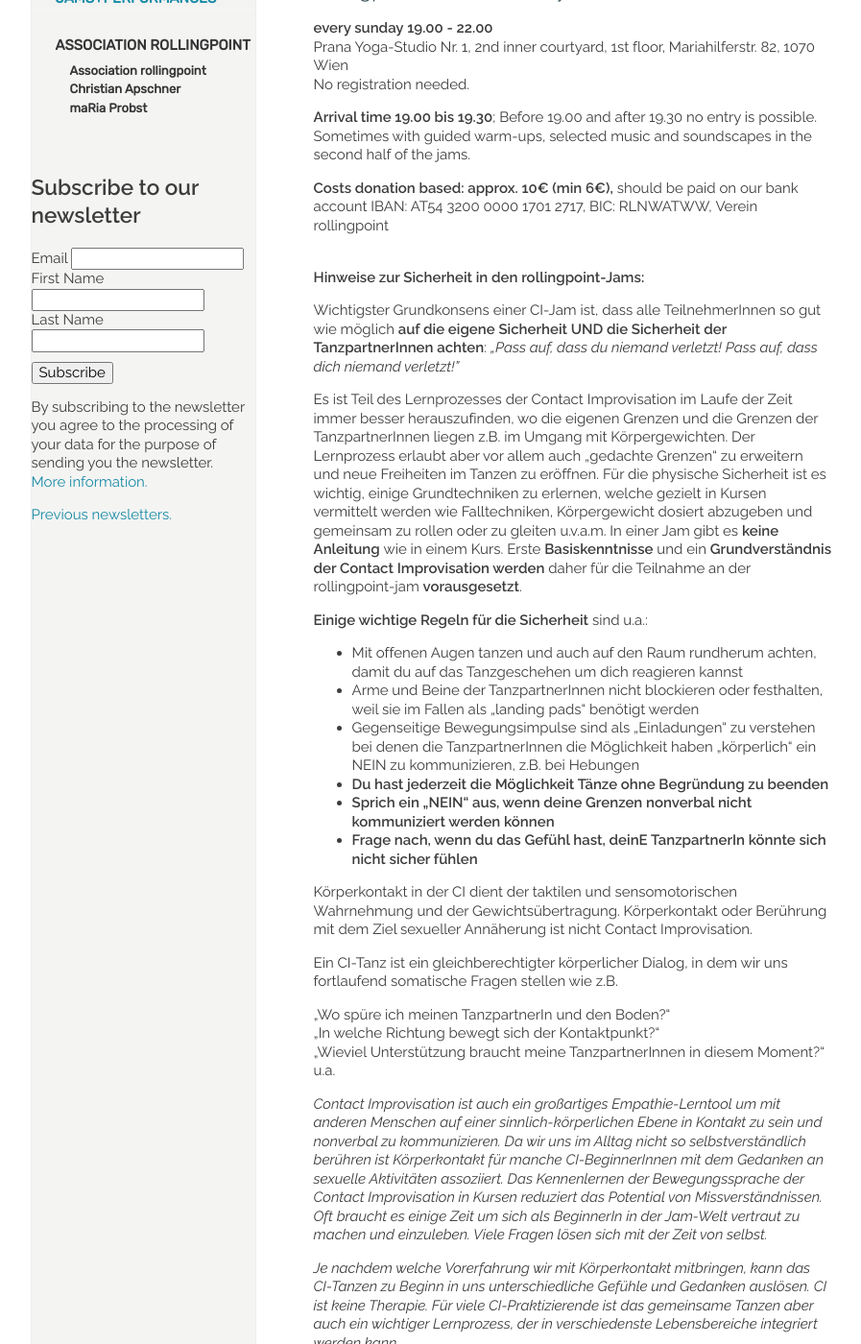
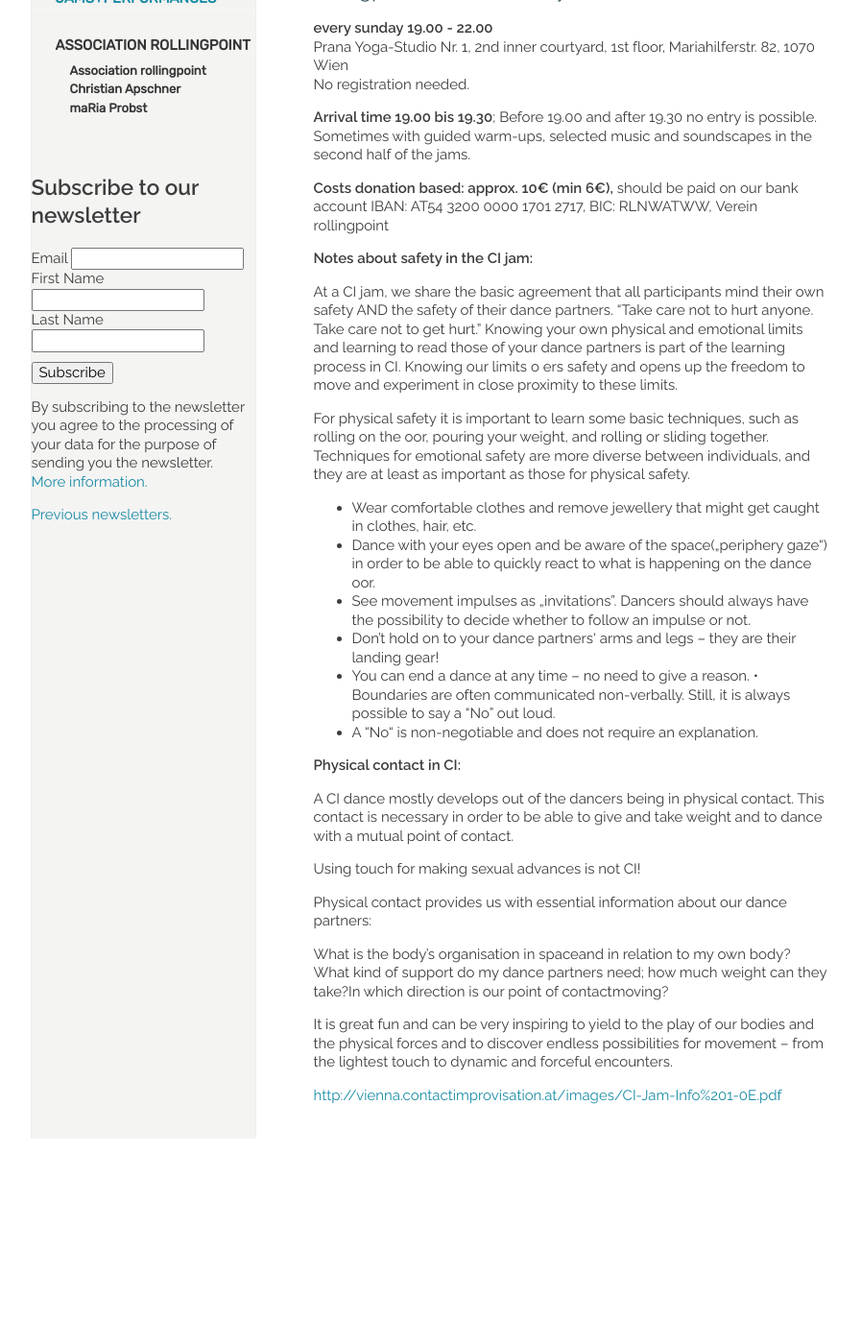
Before and after one commit to manulari/rollingpointat, a Jekyll site: the page built from _pages_en/en-jams.md, in a window 1280 px wide and 1400 px high, scrolled down 454 px. Shown: the whole window at 96% size, without its empty margins (152-1049 px from the left). Built offline with Jekyll 4.4.1, drawn with Linux system fonts in a browser that asks for light colours; comment, search, counter and statistics services are not loaded; after the commit the page ends 1640 px from its top, so only the background shows below that; some of the changed text lies outside the part shown.

Commit message:
Update page (en) “en-jams”

```diff
--- a/_pages_en/en-jams.md
+++ b/_pages_en/en-jams.md
@@ -25,32 +25,30 @@ Sometimes with guided warm-ups, selected music and soundscapes in the second hal
 
 **Costs donation based: approx. 10€ (min 6€),** should be paid on our bank account IBAN: AT54 3200 0000 1701 2717, BIC: RLNWATWW, Verein rollingpoint
 
-\
-**Hinweise zur Sicherheit in den rollingpoint-Jams:**
+**Notes about safety in the CI jam:**
 
-Wichtigster Grundkonsens einer CI-Jam ist, dass alle TeilnehmerInnen so gut wie möglich **auf die eigene Sicherheit UND die Sicherheit der TanzpartnerInnen achten**: *„Pass auf, dass du niemand verletzt! Pass auf, dass dich niemand verletzt!”*
+At a CI jam, we share the basic agreement that all participants mind their own safety AND the safety of their dance partners. “Take care not to hurt anyone. Take care not to get hurt.” Knowing your own physical and emotional limits and learning to read those of your dance partners is part of the learning process in CI. Knowing our limits o ers safety and opens up the freedom to move and experiment in close proximity to these limits.
 
-Es ist Teil des Lernprozesses der Contact Improvisation im Laufe der Zeit immer besser herauszufinden, wo die eigenen Grenzen und die Grenzen der TanzpartnerInnen liegen z.B. im Umgang mit Körpergewichten. Der Lernprozess erlaubt aber vor allem auch „gedachte Grenzen“ zu erweitern und neue Freiheiten im Tanzen zu eröffnen. Für die physische Sicherheit ist es wichtig, einige Grundtechniken zu erlernen, welche gezielt in Kursen vermittelt werden wie Falltechniken, Körpergewicht dosiert abzugeben und gemeinsam zu rollen oder zu gleiten u.v.a.m. In einer Jam gibt es **keine Anleitung** wie in einem Kurs. Erste **Basiskenntnisse** und ein **Grundverständnis der Contact Improvisation werden** daher für die Teilnahme an der rollingpoint-jam **vorausgesetzt**.
+For physical safety it is important to learn some basic techniques, such as rolling on the oor, pouring your weight, and rolling or sliding together. Techniques for emotional safety are more diverse between individuals, and they are at least as important as those for physical safety.
 
-**Einige wichtige Regeln für die Sicherheit** sind u.a.:
+* Wear comfortable clothes and remove jewellery that might get caught in clothes, hair, etc.
+* Dance with your eyes open and be aware of the space(„periphery gaze“) in order to be able to quickly react to what is happening on the dance oor.
+* See movement impulses as „invitations”. Dancers should always have the possibility to decide whether to follow an impulse or not.
+* Don’t hold on to your dance partners‘ arms and legs – they are their landing gear!
+* You can end a dance at any time – no need to give a reason. • Boundaries are often communicated non-verbally. Still, it is always possible to say a “No” out loud.
+* A “No“ is non-negotiable and does not require an explanation.
 
-* Mit offenen Augen tanzen und auch auf den Raum rundherum achten, damit du auf das Tanzgeschehen um dich reagieren kannst
-* Arme und Beine der TanzpartnerInnen nicht blockieren oder festhalten, weil sie im Fallen als „landing pads“ benötigt werden
-* Gegenseitige Bewegungsimpulse sind als „Einladungen“ zu verstehen bei denen die TanzpartnerInnen die Möglichkeit haben „körperlich“ ein NEIN zu kommunizieren, z.B. bei Hebungen
-* **Du hast jederzeit die Möglichkeit Tänze ohne Begründung zu beenden**
-* **Sprich ein „NEIN“ aus, wenn deine Grenzen nonverbal nicht kommuniziert werden können**
-* **Frage nach, wenn du das Gefühl hast, deinE TanzpartnerIn könnte sich nicht sicher fühlen**
+**Physical contact in CI:**
 
-Körperkontakt in der CI dient der taktilen und sensomotorischen Wahrnehmung und der Gewichtsübertragung. Körperkontakt oder Berührung mit dem Ziel sexueller Annäherung ist nicht Contact Improvisation.
+A CI dance mostly develops out of the dancers being in physical contact. This contact is necessary in order to be able to give and take weight and to dance with a mutual point of contact.
 
-Ein CI-Tanz ist ein gleichberechtigter körperlicher Dialog, in dem wir uns fortlaufend somatische Fragen stellen wie z.B.
+Using touch for making sexual advances is not CI!
 
-„Wo spüre ich meinen TanzpartnerIn und den Boden?“\
-„In welche Richtung bewegt sich der Kontaktpunkt?“\
-„Wieviel Unterstützung braucht meine TanzpartnerInnen in diesem Moment?“ u.a.
+Physical contact provides us with essential information about our dance partners:
 
-*Contact Improvisation ist auch ein großartiges Empathie-Lerntool um mit anderen Menschen auf einer sinnlich-körperlichen Ebene in Kontakt zu sein und nonverbal zu kommunizieren. Da wir uns im Alltag nicht so selbstverständlich berühren ist Körperkontakt für manche CI-BeginnerInnen mit dem Gedanken an sexuelle Aktivitäten assoziiert. Das Kennenlernen der Bewegungssprache der Contact Improvisation in Kursen reduziert das Potential von Missverständnissen. Oft braucht es einige Zeit um sich als BeginnerIn in der Jam-Welt vertraut zu machen und einzuleben. Viele Fragen lösen sich mit der Zeit von selbst.*
+What is the body’s organisation in spaceand in relation to my own body?\
+What kind of support do my dance partners need; how much weight can they take?In which direction is our point of contactmoving?
 
-*Je nachdem welche Vorerfahrung wir mit Körperkontakt mitbringen, kann das CI-Tanzen zu Beginn in uns unterschiedliche Gefühle und Gedanken auslösen. CI ist keine Therapie. Für viele CI-Praktizierende ist das gemeinsame Tanzen aber auch ein wichtiger Lernprozess, der in verschiedenste Lebensbereiche integriert werden kann.*
+It is great fun and can be very inspiring to yield to the play of our bodies and the physical forces and to discover endless possibilities for movement – from the lightest touch to dynamic and forceful encounters.
 
-Bei auftauchenden Fragenstellungen in der Jam besteht immer die Möglichkeit  der/die Jam-host anzusprechen.
+<http://vienna.contactimprovisation.at/images/CI-Jam-Info%201-0E.pdf>
```
